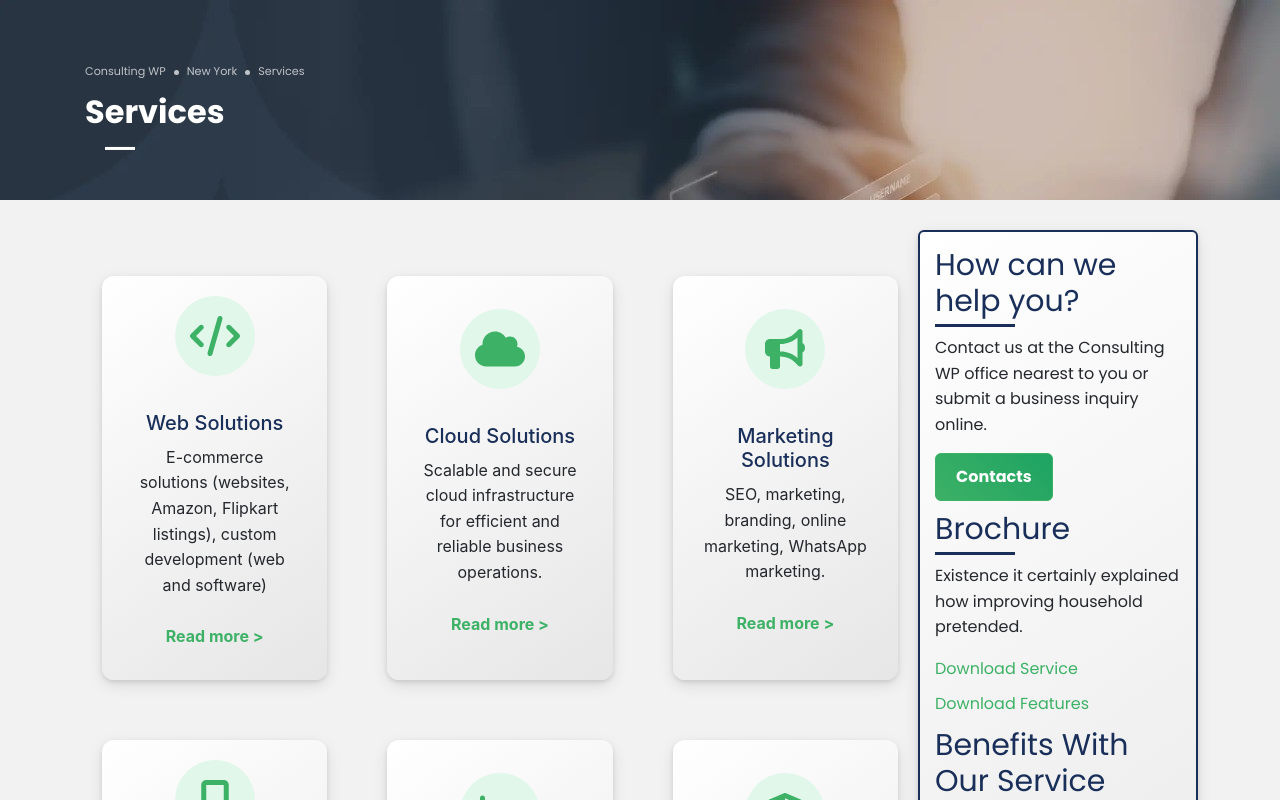
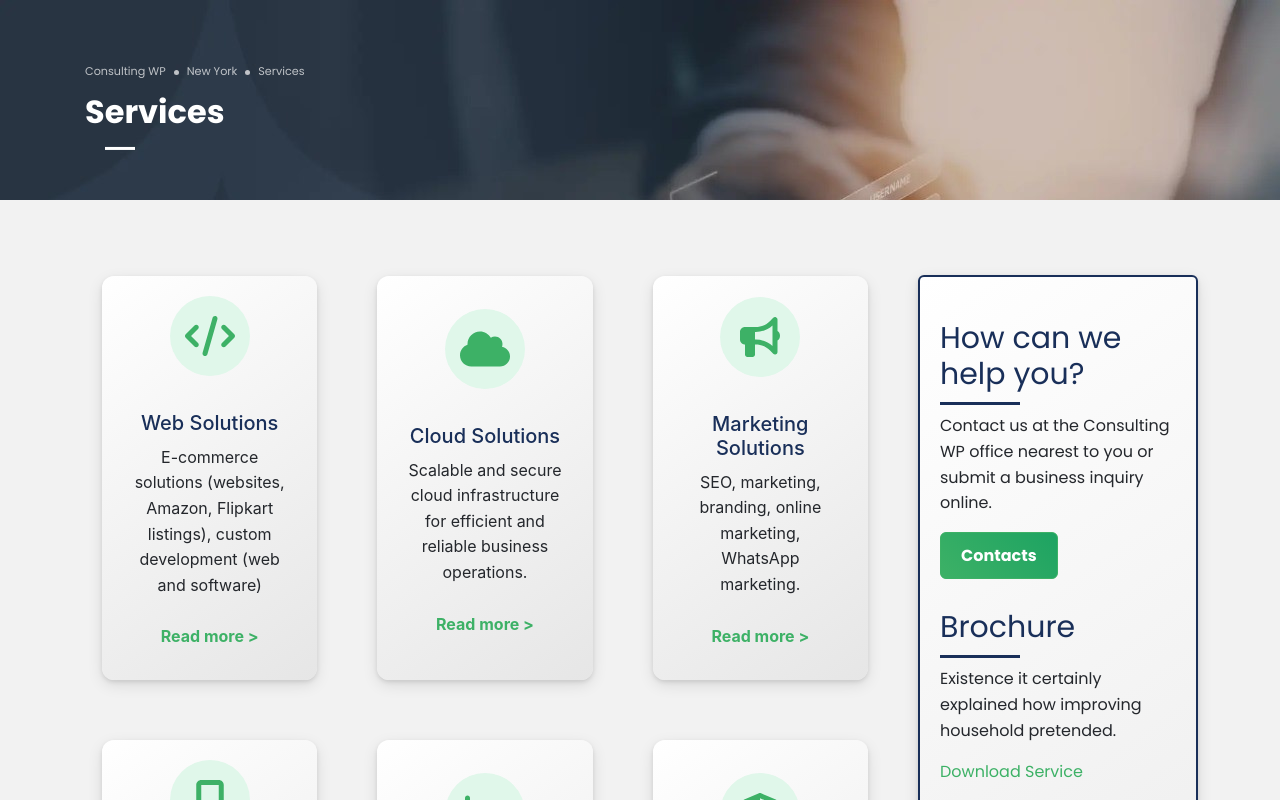
Before and after one commit to varshiniI3/services, a React (Create React App) app in the folder app/: page / in a window 1280 px wide. Shown: the top 800 px of the page. Built offline with nearby package versions, Linux system fonts and the light colour scheme.

Commit message:
padding adj

```diff
--- a/app/src/components/ServicesGrid.css
+++ b/app/src/components/ServicesGrid.css
@@ -26,9 +26,13 @@ a:hover {
 
 .services-page {
   width: 100%;
-  margin: 0 auto;
+  /* margin: 0 auto; */
   padding-top: 5%;
   padding-bottom: 5%;
+}
+
+.container{
+  justify-content: left;
 }
 
 .breadcrumbs {
@@ -39,15 +43,6 @@ a:hover {
   font-size: 1.2em;
   background-color: #F2F2F2; /* Page BG Color */
   padding: 0 20px;
-  margin-bottom: 20px;
-}
-
-.hero-section {
-  height: 800px;
-  background-color: #F2F2F2; /* Page BG Color */
-  display: flex;
-  align-items: center;
-  justify-content: center;
   margin-bottom: 20px;
 }
 
--- a/app/src/components/Sidebar.css
+++ b/app/src/components/Sidebar.css
@@ -8,10 +8,13 @@
 }
 
 .sidebar-container {
+    margin-left: 30px;
     background: linear-gradient(145deg, #fff, #e6e6e6);
     margin-bottom: 30px;
-    margin-top: 30px;
-    padding: 15px;
+    margin-top: 75px;
+    padding: 20px;
+    padding-top: 3%;
+    padding-bottom: 3%;
     color: #24272C;
     font-family: 'Poppins', sans-serif;
     font-size: 16px; /* Body text */
@@ -25,6 +28,8 @@
 
 .sidebar h2, .sidebar h3, .sidebar h4 {
     color: #192F59;
+    /* margin-top: 10px; Adjust the margin as needed */
+    /* margin-bottom: 10px; */
 }
 
 .sidebar h2 {
@@ -97,7 +102,12 @@
     width: 80px; /* Adjust the width as needed */
     height: 3px; /* Adjust the height as needed */
     background-color: #192F59; /* Secondary color */
-    margin-top: 5px; /* Adjust the margin as needed */
+    margin-top: 10px; /* Adjust the margin as needed */
+    /* margin-bottom: 10px; */
+}
+.contact-section,.brochure-section,.benefits-section{
+    padding-bottom: 10px;
+    padding-top: 10px;
 }
 
 /* Responsive Styling */
@@ -118,7 +128,7 @@
 
 @media (max-width: 768px) {
     .sidebar-container {
-        width: 100%; /* Full width on smaller screens */
+        width: 80%; /* Full width on smaller screens */
         margin-left: 0;
         margin-right: 0;
     }
```
